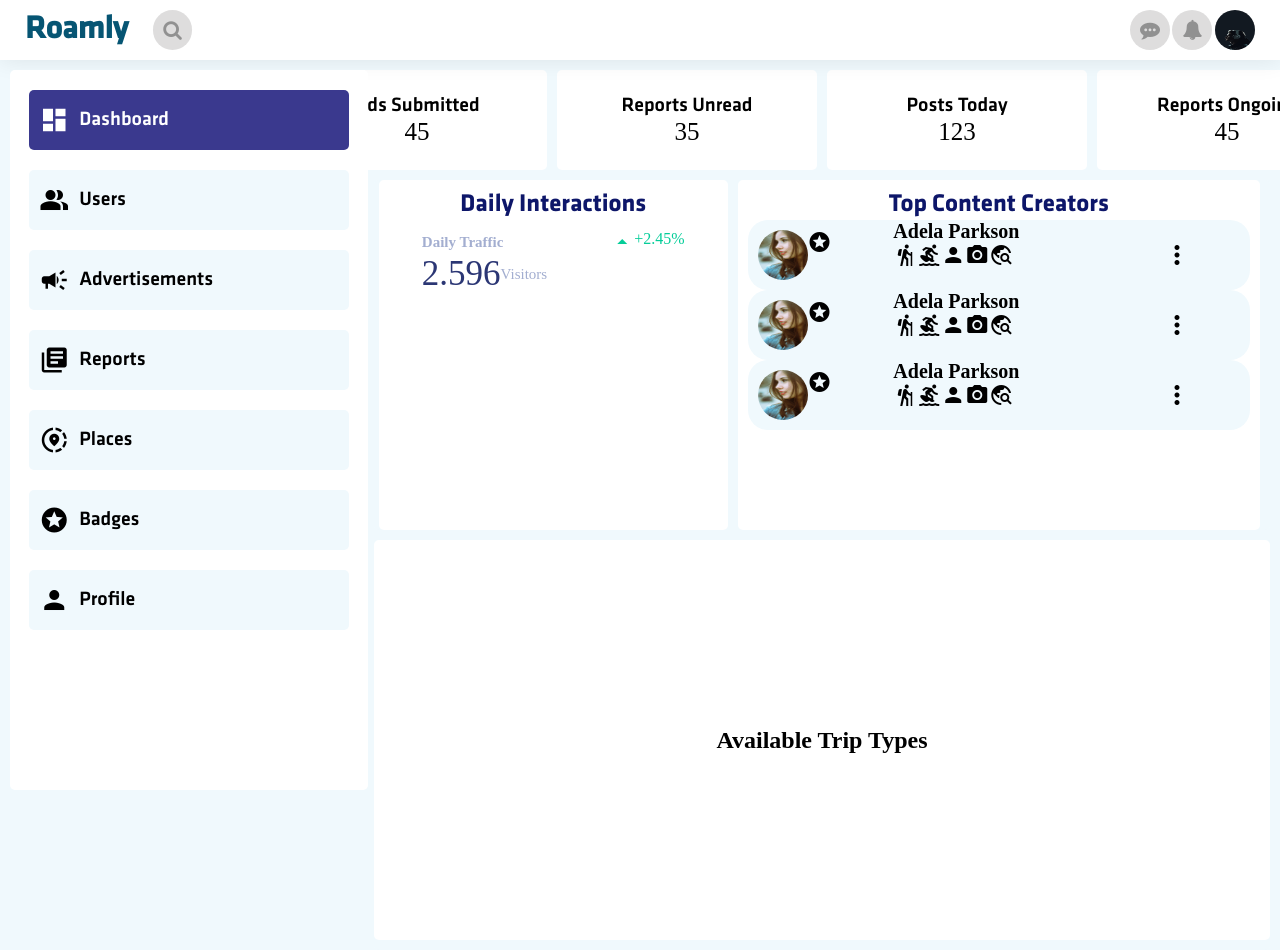
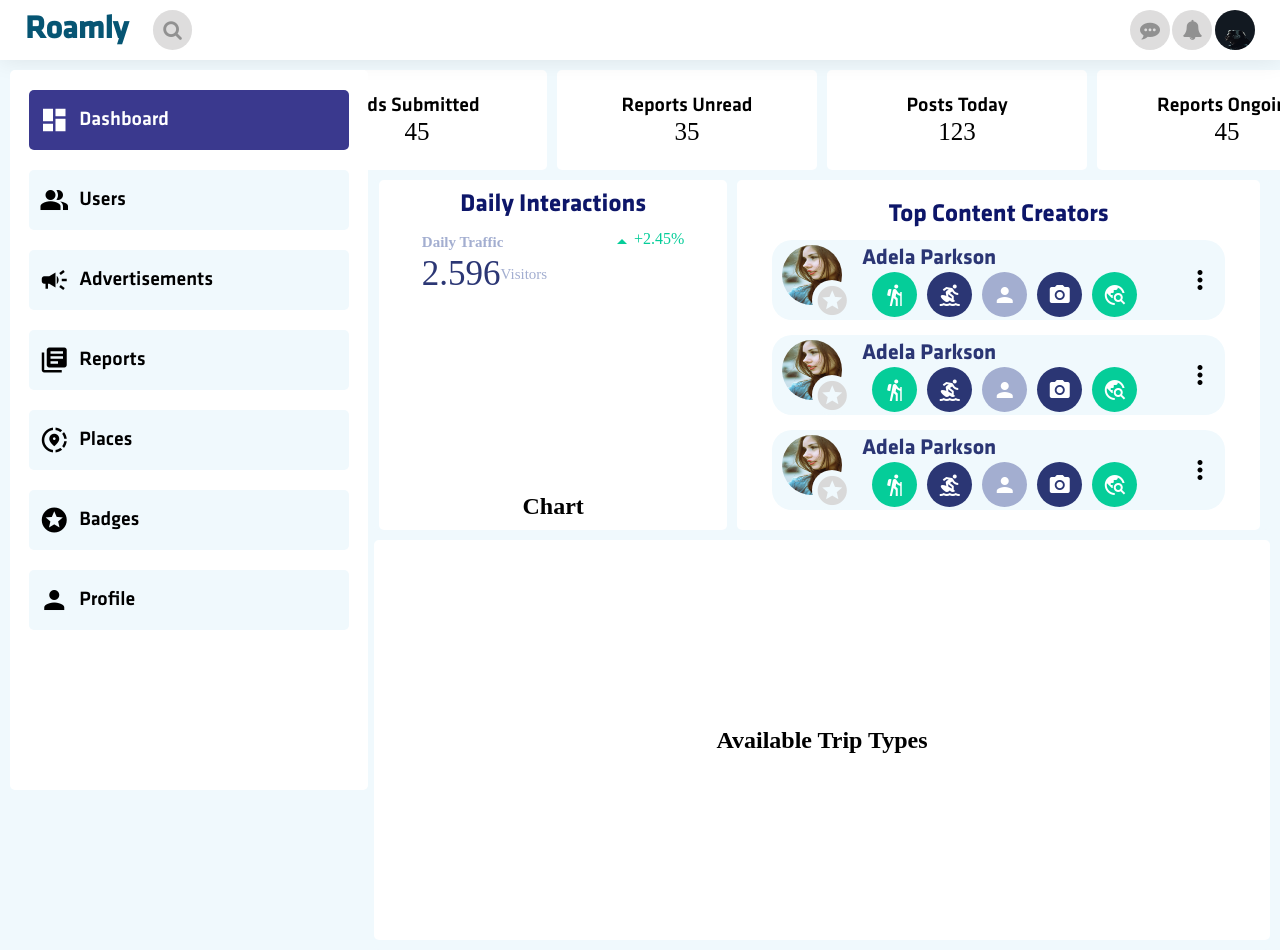
Before and after one commit to ru5iru/Roamly, a React (Create React App) app in the folder client/: page / in a window 1280 px wide. Shown: the top 950 px of the page. Built offline with nearby package versions, Linux system fonts and the light colour scheme; a web font is replaced by a local one.

Commit message:
Updated the content creators page and dashboard page

```diff
--- a/client/src/components/contentCreators/contentCreators.jsx
+++ b/client/src/components/contentCreators/contentCreators.jsx
@@ -7,10 +7,14 @@ function ContentCreators() {
         <div className='creators-main'>
             <div className="creator-box">
                 <div className="creator-pfp">
-                    <img src= { Pfp } alt="loading error" />
-                    <span class="material-icons">
-                        stars
-                    </span>
+                    <div className="pfp-image">
+                        <img src= { Pfp } alt="loading error" />
+                    </div>
+                    <div className="pfp-badge">
+                        <span class="material-icons">
+                            stars
+                        </span>
+                    </div>
                 </div>
                 <div className="profile-options">
                     <div className="profile-name">
--- a/client/src/components/contentCreators/contentCreators.scss
+++ b/client/src/components/contentCreators/contentCreators.scss
@@ -3,6 +3,7 @@
 .creators-main{
     display: flex;
     flex-direction: column;
+    margin: 5px;
 }
 
 .creator-box{
@@ -10,36 +11,95 @@
     flex-direction: row;
     background-color: #f0f9fd;
     border-radius: 20px;
+    margin: 5px 10px;
+    justify-content: space-between;
+    align-items: center;
     .creator-pfp{
-        flex: 5px;
+        flex: 5%;
         width: 100%;
-        height: 50px;
+        height: 60px;
         border-radius: 50%;
         margin: 10px;
         display: flex;
-        img{
-            width: 50px;
-            height: 50px;
+        justify-content: center;
+        align-items: flex-end;
+        .pfp-image{
+            width: 60px;
+            height: 60px;
             border-radius: 50%;
+            margin-bottom: 5px;
+            img{
+                width: 60px;
+                height: 60px;
+                border-radius: 50%;
+            }
         }
-        .material-icons{
+        .pfp-badge{
+            width: 40px;
+            height: 40px;
+            border-radius: 50%;
+            margin: 0 0 -10px -30px;
+            background-color: #f0f9fd;
             display: flex;
+            justify-content: center;
+            align-items: center;
+            .material-icons{
+                font-size: 35px;
+                display: flex;
+                color: #D9D9D9;                ;
+            }
         }
     }
     .profile-options{
-        flex: 90px;
+        flex: 90%;
         display: flex;
         flex-direction: column;
         width: 100%;
+        height: 70px;
+        justify-content: space-between;
         .profile-name{
             p{
-                font-size: 20px;
-                font-weight: bold;
-                margin: 0;
+                font-size: 22px;
+                font-family: 'klavika-bold';
+                color: #2B3674;              ;
             }
         }
         .profile-badges{
             display: flex;
+            align-items: center;
+            .material-icons{
+                width: 45px;
+                height: 45px;
+                border-radius: 50%;
+                color: #ffffff;
+                display: flex;
+                justify-content: center;
+                align-items: center;
+            }
+            .profile-badge{
+                width: 45px;
+                height: 45px;
+                border-radius: 50%;
+                margin: 0 0 0 10px;
+                display: flex;
+                justify-content: center;
+                align-items: center;
+            }
+            .b_green{
+                background-color: #05CD99;
+            }
+            .b_light-blue{
+                background-color: #2B3674;
+            }
+            .b_purple{
+                background-color: #A3AED0;
+            }
+            .b_blue{
+                background-color: #2B3674;
+            }
+            .b_dark-green{
+                background-color: #05CD99;
+            }
         }
     }
     .more-button{
--- a/client/src/pages/dashboard/dashboard.jsx
+++ b/client/src/pages/dashboard/dashboard.jsx
@@ -47,6 +47,9 @@ function Dashboard() {
                             </span>
                         </div>
                     </div>
+                    <div className='Chart'>
+                        <h2>Chart</h2>
+                    </div>
                 </div>
                 <div className="top-content-creators">
                     <h3>Top Content Creators</h3>
--- a/client/src/pages/dashboard/dashboard.scss
+++ b/client/src/pages/dashboard/dashboard.scss
@@ -103,7 +103,7 @@
             height: 100%;
             background-color: #ffffff;
             border-radius: 5px;
-            padding: 10px;
+            padding: 20px;
             margin: 0 10px 0 0;
         }
         h3{
```
